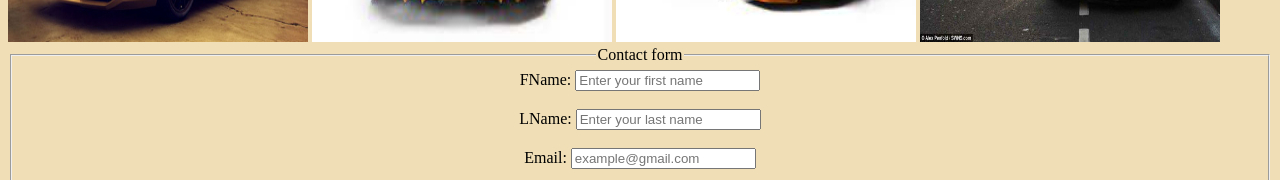
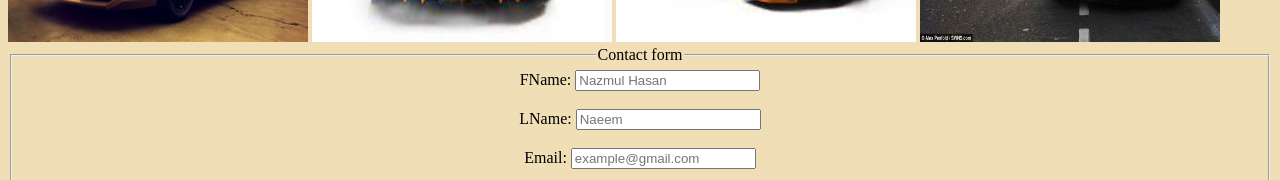
Before and after one commit to nazmul-naeem17/Assignment03, a plain HTML site: page index.html in a window 1280 px wide. Shown: the part 9192-9372 px from the top of the page. Drawn offline with Linux system fonts and the light colour scheme.

Commit message:
Update index.html

```diff
--- a/index.html
+++ b/index.html
@@ -264,9 +264,9 @@
       <fieldset>
        <legend align="center" id="contact">Contact form</legend>
         <label for="Fname">FName:</label>
-       <input type="text" placeholder="Enter your first name" id="Fname" required><br><br>
+       <input type="text" placeholder="Nazmul Hasan" id="Fname" required><br><br>
        <label for="Lname">LName:</label>
-       <input type="text" placeholder="Enter your last name" id="Lname"><br><br>
+       <input type="text" placeholder="Naeem" id="Lname"><br><br>
        <label for="">Email:</label>
        <input type="email" placeholder="example@gmail.com"><br><br>
        <label for="">Password:</label>
```
